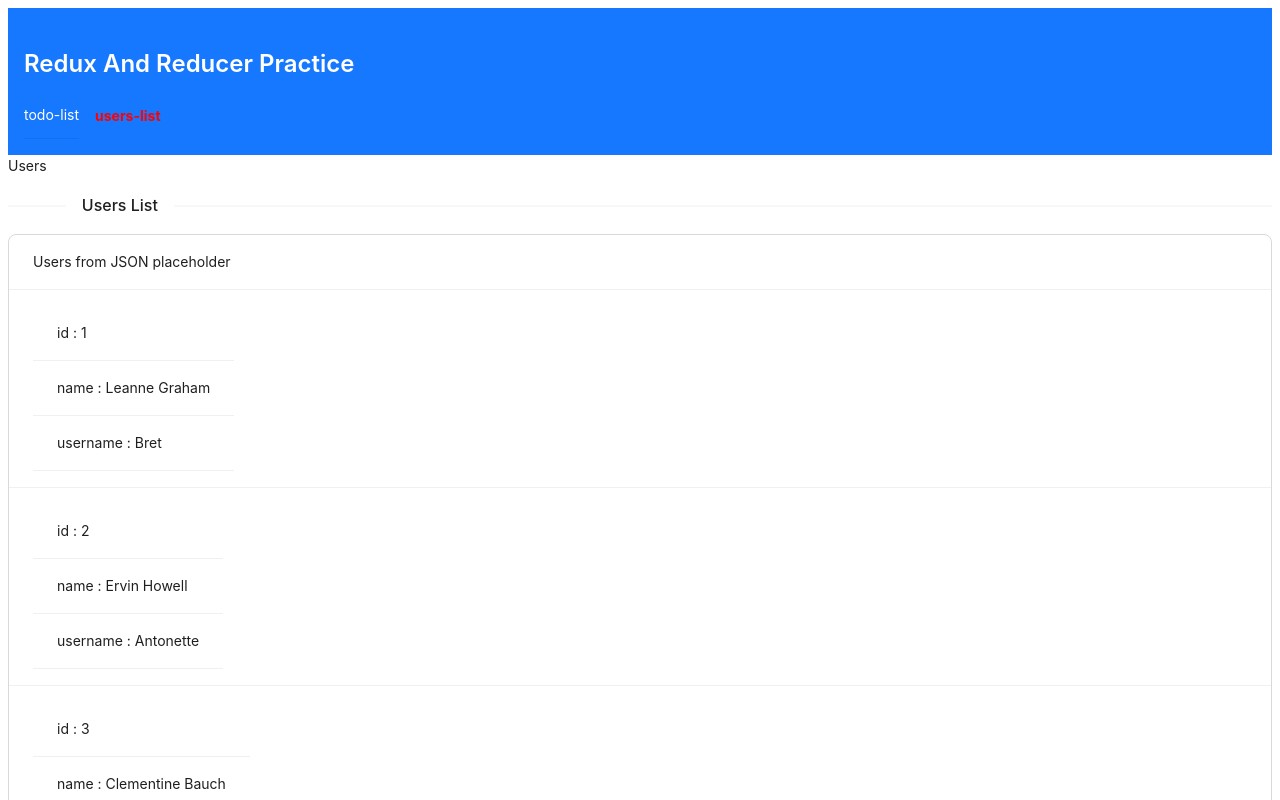
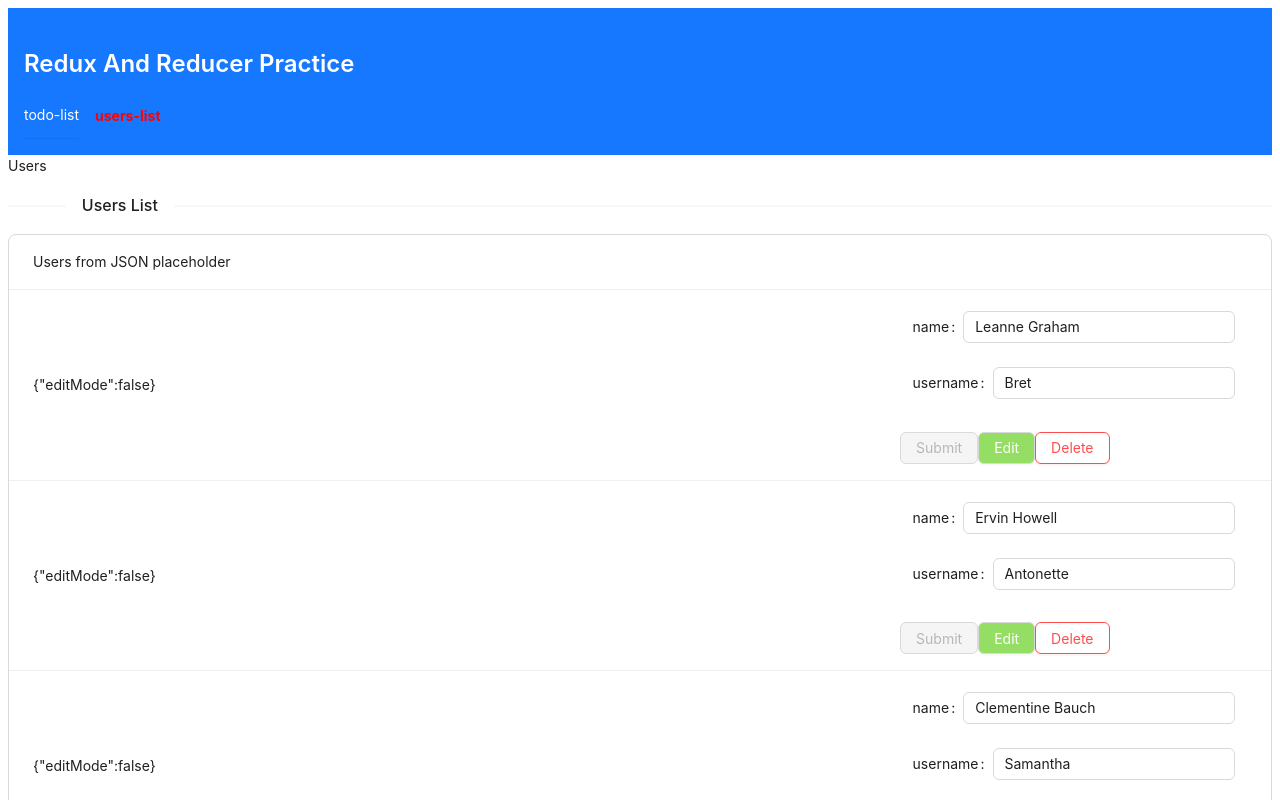
Before and after one commit to Leandro-Andres-Angeli/react-redux-practice, a React (Create React App) app: page /users in a window 1280 px wide. Shown: the top 800 px of the page. Built offline with nearby package versions, Linux system fonts and the light colour scheme.

Commit message:
working on UI with reducers

```diff
--- a/src/App.js
+++ b/src/App.js
@@ -6,7 +6,7 @@ import {
   BrowserRouter as Router,
   Switch,
   Route,
-  Link,
+
 
 } from "react-router-dom";
 import Navbar from './components/Navbar';
--- a/src/components/pages/Users.js
+++ b/src/components/pages/Users.js
@@ -1,19 +1,67 @@
-import { Divider, List, Typography } from "antd";
+import { green, red } from "@ant-design/colors";
+import { Button, Divider, Form, Input, List, Typography } from "antd";
 
-import React from "react";
+import React, { useReducer } from "react";
 import { store } from "../store/store";
+const uiState = {
+  editMode:false,
+}
+const resetUiActions = ()=>uiState
+const types = {
+  toggleEditMode:'edit mode one'
+}
+const uiReducer = (state,action)=>{
+  switch (action.type){
+    case types.toggleEditMode :
+    return {...state,editMode: !state.editMode  }
+    default:
+      return state
+  }
 
+
+}
 const UsersListItem = ({ user }) => {
+  const [uiActions , dispatchUiActions] = useReducer(uiReducer,uiState,resetUiActions)
+  // return (
+  //   <List.Item>
+  //     <List
+
+  //   dataSource={Object.entries(user)}
+  //       renderItem={ ([field,data])=> (
+  //         <List.Item >{field} : {data}</List.Item>
+  //       )}
+  //     />
+
+
+  //   </List.Item>
+  // );
+  const {editMode} = uiActions
+  const handleSubmit=()=>{
+    console.log("sub")
+  }
+  const handleEdit = ()=>{
+    console.log('edit')
+    dispatchUiActions({type : types.toggleEditMode})
+
+  }
   return (
     <List.Item>
-      <List
+      <div> {JSON.stringify(uiActions)}</div>
 
-    dataSource={Object.entries(user)}
-        renderItem={ ([field,data])=> (
-          <List.Item >{field} : {data}</List.Item>
-        )}
-      />
+       <Form onFinish={handleSubmit}>
+        <fieldset style={{border:"none"}} disabled = {!editMode}>
+        {Object.entries(user).filter(([field])=> field !== "id").map(([field,value])=>
+      ( <Form.Item key={field} label={field} >
+         <Input defaultValue={value} />
+      </Form.Item>
+       ))}
+       </fieldset>
 
+       <Button type="primary"   disabled = {!editMode} htmlType="submit">Submit</Button>
+       <Button style={{backgroundColor:green[3],color:"white"}}  onClick={handleEdit} >Edit</Button>
+       <Button  danger >Delete</Button>
+
+       </Form>
 
     </List.Item>
   );
```
